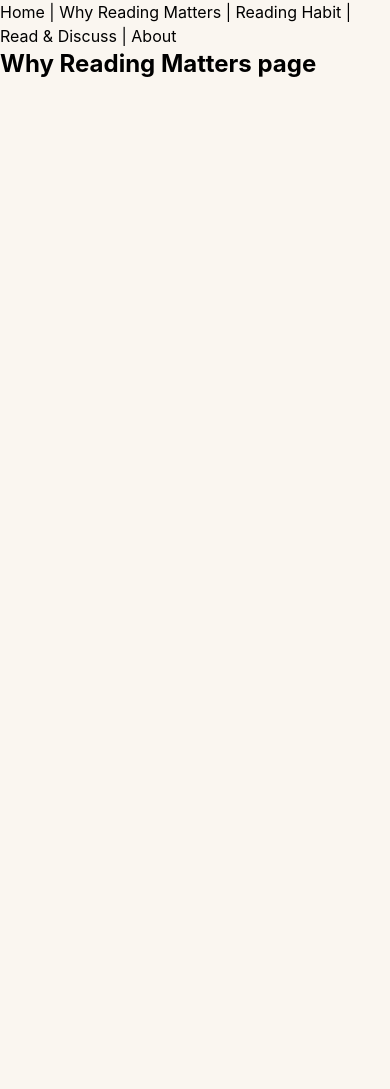
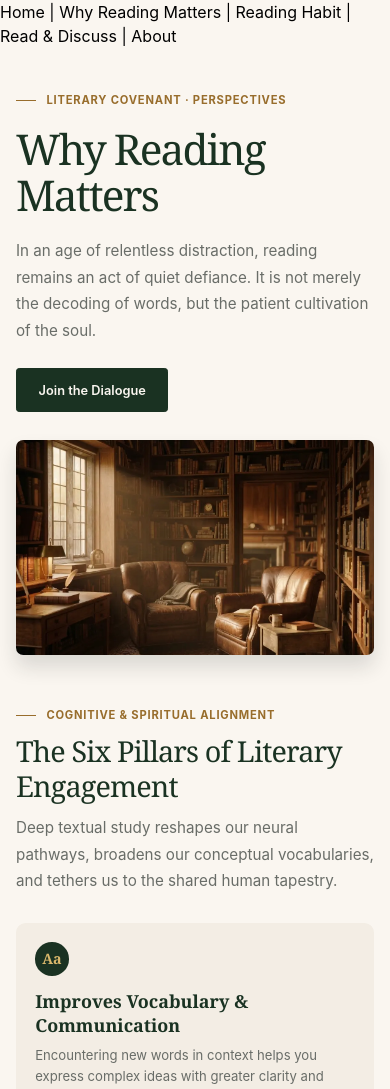
Before and after one commit to chingu-voyages/V62-tier3-team-34, an Angular app in the folder client/: page /why-reading-matters in a window 390 px wide. Shown: the top 1089 px of the page. Before the commit the page ends 844 px from the top, so only its background shows below. Built offline with nearby package versions, Linux system fonts and the light colour scheme.

Commit message:
Add Why Reading Matters page with styling and tests.

```diff
--- a/client/angular.json
+++ b/client/angular.json
@@ -13,6 +13,7 @@
         "build": {
           "builder": "@angular/build:application",
           "options": {
+            "outputPath": "dist/client",
             "browser": "src/main.ts",
             "tsConfig": "tsconfig.app.json",
             "assets": [
@@ -81,5 +82,8 @@
         }
       }
     }
+  },
+  "cli": {
+    "analytics": "83f5ebbb-e381-4b17-b847-2e0465124ee8"
   }
 }
--- /dev/null
+++ b/client/src/app/pages/why-reading-matters/why-reading-matters.css
@@ -0,0 +1,313 @@
+:host {
+  display: block;
+  color: #1f2320;
+}
+
+.reading-page {
+  width: min(100% - 3rem, 72rem);
+  margin-inline: auto;
+  padding: 2.75rem 0 3rem;
+}
+
+.hero {
+  display: grid;
+  grid-template-columns: 1fr 0.9fr;
+  align-items: center;
+  gap: clamp(2rem, 8vw, 7rem);
+  padding: 1.25rem 0 4.5rem;
+}
+
+.hero-copy {
+  max-width: 34rem;
+}
+
+.eyebrow {
+  display: flex;
+  align-items: center;
+  gap: 0.65rem;
+  margin: 0;
+  color: #986d2c;
+  font-size: 0.7rem;
+  font-weight: 700;
+  letter-spacing: 0.07em;
+  line-height: 1.5;
+  text-transform: uppercase;
+}
+
+.eyebrow span {
+  width: 1.25rem;
+  height: 1px;
+  flex: 0 0 auto;
+  background: currentColor;
+}
+
+h1,
+h2,
+h3 {
+  color: #1a3222;
+  font-family: Georgia, 'Times New Roman', serif;
+  font-weight: 500;
+}
+
+.hero h1 {
+  margin: 1.1rem 0 1.25rem;
+  font-size: clamp(2.65rem, 5vw, 4.3rem);
+  letter-spacing: -0.045em;
+  line-height: 1.08;
+}
+
+.hero-description,
+.section-intro,
+.pillar-card p,
+.ritual-copy > p:not(.eyebrow),
+.invitation-card > p {
+  color: #696d68;
+  font-size: 0.95rem;
+  line-height: 1.75;
+}
+
+.hero-description {
+  margin: 0 0 1.5rem;
+}
+
+.hero-image {
+  display: block;
+  width: 100%;
+  height: 19rem;
+  border-radius: 0.45rem;
+  object-fit: cover;
+  box-shadow: 0 0.75rem 1.25rem rgb(31 35 32 / 14%);
+}
+
+.button {
+  display: inline-flex;
+  min-height: 2.75rem;
+  align-items: center;
+  justify-content: center;
+  padding: 0.7rem 1.35rem;
+  border: 1px solid #1a3222;
+  border-radius: 0.2rem;
+  font-size: 0.8rem;
+  font-weight: 600;
+  text-align: center;
+  text-decoration: none;
+  transition: 160ms;
+}
+
+.button:hover {
+  transform: translateY(-1px);
+}
+
+.button:focus-visible {
+  outline: 2px solid #986d2c;
+  outline-offset: 3px;
+}
+
+.button-primary {
+  background: #1a3222;
+  color: #faf6f0;
+}
+
+.button-primary:hover {
+  background: #294a33;
+}
+
+.button-outline {
+  background: transparent;
+  color: #1a3222;
+}
+
+.button-outline:hover {
+  background: #1a3222;
+  color: #faf6f0;
+}
+
+.pillars-section {
+  padding: 0 0 3.75rem;
+}
+
+.pillars-section h2,
+.ritual-copy h2,
+.invitation-card h2 {
+  margin: 0.65rem 0 0;
+  font-size: clamp(1.8rem, 3.3vw, 2.65rem);
+  letter-spacing: -0.03em;
+  line-height: 1.2;
+}
+
+.section-intro {
+  margin: 0.75rem 0 1.75rem;
+}
+
+.pillars-grid {
+  display: grid;
+  grid-template-columns: repeat(3, minmax(0, 1fr));
+  gap: 1rem;
+}
+
+.pillar-card {
+  min-height: 10.5rem;
+  padding: 1.5rem;
+  border-radius: 0.6rem;
+  background: #f3ede4;
+}
+
+.pillar-icon {
+  display: grid;
+  width: 2.1rem;
+  height: 2.1rem;
+  place-items: center;
+  border-radius: 50%;
+  background: #1a3222;
+  color: #d9b76b;
+  font-family: Georgia, 'Times New Roman', serif;
+  font-size: 0.9rem;
+  font-weight: 700;
+}
+
+.pillar-card h3 {
+  margin: 0.85rem 0 0.45rem;
+  font-size: 1.12rem;
+  font-weight: 600;
+  line-height: 1.35;
+}
+
+.pillar-card p {
+  margin: 0;
+  font-size: 0.82rem;
+  line-height: 1.6;
+}
+
+.ritual-card {
+  display: grid;
+  grid-template-columns: 12rem 1fr;
+  align-items: center;
+  gap: 1.75rem;
+  margin-bottom: 2.75rem;
+  padding: 2rem;
+  border-radius: 0.65rem;
+  background: #f3ede4;
+}
+
+.ritual-image {
+  display: block;
+  width: 100%;
+  height: 13rem;
+  border-radius: 0.4rem;
+  object-fit: cover;
+  object-position: 30% center;
+  box-shadow: 0 0.4rem 0.8rem rgb(31 35 32 / 14%);
+}
+
+.ritual-copy h2 {
+  margin-top: 0.35rem;
+  font-size: clamp(1.65rem, 2.6vw, 2.2rem);
+}
+
+.ritual-copy > p:not(.eyebrow) {
+  margin: 0.7rem 0;
+  font-size: 0.85rem;
+}
+
+.ritual-copy blockquote {
+  margin: 0.8rem 0 0;
+  padding: 0.8rem 1rem;
+  border-radius: 0.35rem;
+  background: #faf6f0;
+  color: #526051;
+  font-family: Georgia, 'Times New Roman', serif;
+  font-size: 0.9rem;
+  font-style: italic;
+  line-height: 1.55;
+}
+
+.invitation-card {
+  padding: clamp(2.5rem, 6vw, 4.5rem) 1.5rem;
+  border-radius: 0.65rem;
+  background: #f3ede4;
+  text-align: center;
+}
+
+.invitation-card h2 {
+  font-size: clamp(1.8rem, 3vw, 2.5rem);
+}
+
+.invitation-card > p {
+  max-width: 39rem;
+  margin: 0.75rem auto 1.5rem;
+}
+
+.invitation-actions {
+  display: flex;
+  flex-wrap: wrap;
+  justify-content: center;
+  gap: 0.75rem;
+}
+
+@media (max-width: 760px) {
+  .reading-page {
+    width: min(100% - 2rem, 40rem);
+    padding-top: 1.5rem;
+  }
+
+  .hero {
+    grid-template-columns: 1fr;
+    gap: 1.75rem;
+    padding-bottom: 3.25rem;
+  }
+
+  .hero-image {
+    height: clamp(13rem, 55vw, 21rem);
+  }
+
+  .pillars-section {
+    padding-bottom: 2.5rem;
+  }
+
+  .pillars-grid {
+    grid-template-columns: repeat(2, minmax(0, 1fr));
+  }
+
+  .pillar-card {
+    padding: 1.2rem;
+  }
+
+  .ritual-card {
+    grid-template-columns: 9rem 1fr;
+    gap: 1.25rem;
+    padding: 1.4rem;
+  }
+
+  .ritual-image {
+    height: 12rem;
+  }
+}
+
+@media (max-width: 520px) {
+  .pillars-grid {
+    grid-template-columns: 1fr;
+  }
+
+  .pillar-card {
+    min-height: auto;
+  }
+
+  .ritual-card {
+    grid-template-columns: 1fr;
+  }
+
+  .ritual-image {
+    height: 13rem;
+  }
+
+  .invitation-actions {
+    align-items: stretch;
+    flex-direction: column;
+  }
+}
+
+@media (prefers-reduced-motion: reduce) {
+  .button {
+    transition: none;
+  }
+}
--- /dev/null
+++ b/client/src/app/pages/why-reading-matters/why-reading-matters.html
@@ -0,0 +1,71 @@
+<main class="reading-page">
+  <section class="hero">
+    <div class="hero-copy">
+      <p class="eyebrow"><span></span> Literary covenant · Perspectives</p>
+      <h1>Why Reading Matters</h1>
+      <p class="hero-description">
+        In an age of relentless distraction, reading remains an act of quiet defiance. It is not
+        merely the decoding of words, but the patient cultivation of the soul.
+      </p>
+      <a class="button button-primary" routerLink="/read-discuss">Join the Dialogue</a>
+    </div>
+    <img
+      class="hero-image"
+      src="/images/home_hero.webp"
+      alt="A sunlit reading room lined with books and comfortable chairs"
+    />
+  </section>
+
+  <section class="pillars-section" aria-labelledby="pillars-heading">
+    <p class="eyebrow"><span></span> Cognitive & spiritual alignment</p>
+    <h2 id="pillars-heading">The Six Pillars of Literary Engagement</h2>
+    <p class="section-intro">
+      Deep textual study reshapes our neural pathways, broadens our conceptual vocabularies, and
+      tethers us to the shared human tapestry.
+    </p>
+
+    <div class="pillars-grid">
+      @for (pillar of pillars; track pillar.title) {
+        <article class="pillar-card">
+          <span class="pillar-icon" aria-hidden="true">{{ pillar.icon }}</span>
+          <h3>{{ pillar.title }}</h3>
+          <p>{{ pillar.description }}</p>
+        </article>
+      }
+    </div>
+  </section>
+
+  <section class="ritual-card" aria-labelledby="ritual-heading">
+    <img
+      class="ritual-image"
+      src="/images/home_hero.webp"
+      alt="A quiet corner in a warm, book-filled library"
+    />
+    <div class="ritual-copy">
+      <p class="eyebrow">The daily liturgy</p>
+      <h2 id="ritual-heading">The 20-Minute Sanctuary</h2>
+      <p>
+        Set aside a little time each day, just fifteen to twenty minutes, to let your attention
+        settle. A small, steady reading ritual can become an oasis of contemplation in a busy week.
+        There is no finish line—only the quiet pleasure of returning to a page.
+      </p>
+      <blockquote>
+        “I read in order to explore new worlds, both real and imagined, and return to our own lives
+        with an altered, more compassionate gaze.”
+      </blockquote>
+    </div>
+  </section>
+
+  <section class="invitation-card" aria-labelledby="invitation-heading">
+    <h2 id="invitation-heading">Step into the Philosophy Parlor</h2>
+    <p>
+      Chingu Book Club meets fortnightly to share discoveries, trade marginalia, and explore the
+      classical threads winding through contemporary stories. Membership is open to all who read
+      with intent.
+    </p>
+    <div class="invitation-actions">
+      <a class="button button-primary" routerLink="/about">Become a Member</a>
+      <a class="button button-outline" routerLink="/reading-habit">View Parlor Schedule</a>
+    </div>
+  </section>
+</main>
--- a/client/src/app/pages/why-reading-matters/why-reading-matters.ts
+++ b/client/src/app/pages/why-reading-matters/why-reading-matters.ts
@@ -1,7 +1,49 @@
 import { Component } from '@angular/core';
+import { RouterLink } from '@angular/router';
 
 @Component({
   selector: 'app-why-reading-matters',
-  template: `<h1 class="text-2xl font-bold">Why Reading Matters page</h1>`,
+  imports: [RouterLink],
+  templateUrl: './why-reading-matters.html',
+  styleUrl: './why-reading-matters.css',
 })
-export class WhyReadingMatters {}
+export class WhyReadingMatters {
+  protected readonly pillars = [
+    {
+      icon: 'Aa',
+      title: 'Improves Vocabulary & Communication',
+      description:
+        'Encountering new words in context helps you express complex ideas with greater clarity and confidence.',
+    },
+    {
+      icon: '◎',
+      title: 'Increases Knowledge & Understanding',
+      description:
+        'Books open windows into new histories, disciplines, and ways of seeing the world around us.',
+    },
+    {
+      icon: '◉',
+      title: 'Strengthens Concentration & Memory',
+      description:
+        'Following a story gives your attention room to settle and your mind a reason to remember.',
+    },
+    {
+      icon: '✳',
+      title: 'Stimulates Creativity & Imagination',
+      description:
+        'A page can take you beyond the familiar and make space for fresh ideas and possibilities.',
+    },
+    {
+      icon: '↗',
+      title: 'Reduces Stress & Promotes Relaxation',
+      description:
+        'A few quiet pages can slow the pace of a busy day and offer a welcome moment of calm.',
+    },
+    {
+      icon: '♡',
+      title: 'Builds Empathy Through Perspectives',
+      description:
+        'Sharing a character’s point of view helps us meet unfamiliar experiences with curiosity and care.',
+    },
+  ];
+}
```
Also changed, not shown: 1 other file (tests, documents, lock files or other folders).
